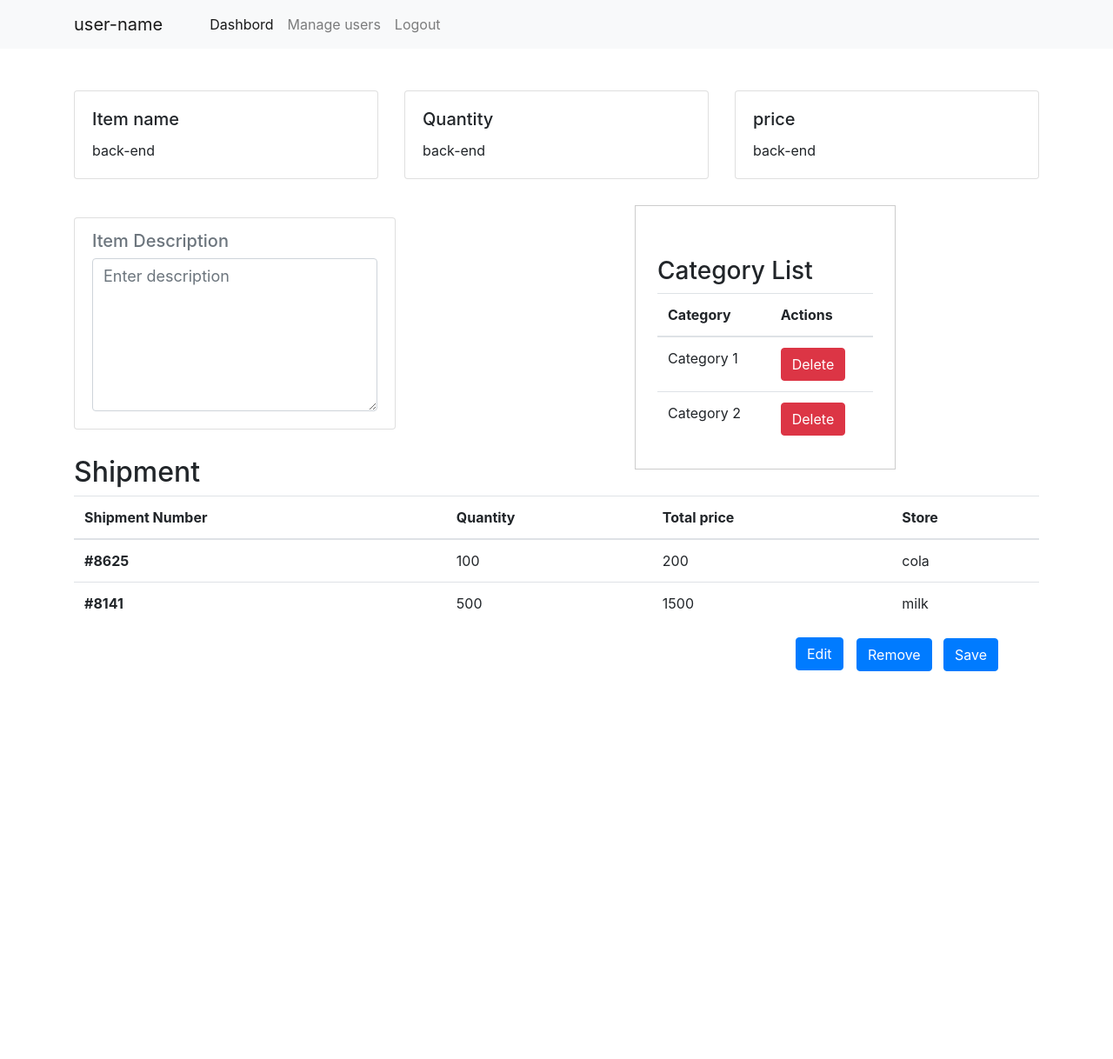
After one commit to AmrGharaba/python_project, a Django app: template warehouse_app/templates/view_items.html in a window 1280 px wide. The commit adds this page. Shown: the whole page at 87% size. Run offline with Django 4.2, Linux system fonts and the light colour scheme; the template is opened without the code that fills it, so the values that code supplies are empty; some libraries are stand-ins or nearby versions.

Commit message:
view items html

```diff
--- a/warehouse_app/templates/login_reg.html
+++ b/warehouse_app/templates/login_reg.html
@@ -4,6 +4,7 @@
     <meta charset="UTF-8">
     <meta name="viewport" content="width=device-width, initial-scale=1.0">
     <title>Login & Registration</title>
+
 </head>
 <body>
     <h1>Registration</h1>
--- /dev/null
+++ b/warehouse_app/templates/view_items.html
@@ -0,0 +1,146 @@
+<!DOCTYPE html>
+<html lang="en">
+<head>
+    <meta charset="UTF-8">
+    <meta name="viewport" content="width=device-width, initial-scale=1">
+    <meta name="viewport" content="width=device-width, initial-scale=1, maximum-scale=1, user-scalable=no">
+    <link rel="stylesheet" href="https://stackpath.bootstrapcdn.com/bootstrap/4.5.2/css/bootstrap.min.css">
+    <title>view item</title>
+</head>
+<body>
+    <nav class="navbar navbar-expand-lg navbar-light bg-light">
+        <div class="container">
+            <div class="row">
+            <div class="col-6">
+                <a class="navbar-brand" href="#">user-name</a>
+            </div>
+            <div class="col-6 text-right">
+                <button class="navbar-toggler" type="button" data-toggle="collapse" data-target="#navbarNav" aria-controls="navbarNav" aria-expanded="false" aria-label="Toggle navigation">
+                <span class="navbar-toggler-icon"></span>
+                </button>
+            </div>
+            </div>
+
+            <div class="collapse navbar-collapse" id="navbarNav">
+            <ul class="navbar-nav">
+                <li class="nav-item active">
+                <a class="nav-link" href="#">Dashbord <span class="sr-only">(current)</span></a>
+                </li>
+                <li class="nav-item">
+                <a class="nav-link" href="#">Manage users</a>
+                </li>
+                <li class="nav-item">
+                <a class="nav-link" href="#">Logout</a>
+                </li>
+            </ul>
+            </div>
+        </div>
+        </nav>
+        <div class="container mt-5">
+            <div class="row">
+                <div class="col-md-4">
+                    <div class="card">
+                        <div class="card-body">
+                            <h5 class="card-title">Item name</h5>
+                            <p class="card-text">back-end</p>
+                        </div>
+                    </div>
+                </div>
+                <div class="col-md-4">
+                    <div class="card">
+                        <div class="card-body">
+                            <h5 class="card-title">Quantity</h5>
+                            <p class="card-text">back-end</p>
+                        </div>
+                    </div>
+                </div>
+                <div class="col-md-4">
+                    <div class="card">
+                        <div class="card-body">
+                            <h5 class="card-title">price</h5>
+                            <p class="card-text">back-end</p>
+                        </div>
+                    </div>
+                </div>
+            </div>
+        </div>
+        <div style="width: 300px; border: 1px solid #ccc; padding: 10px; margin: 20px;position: relative ;top:10px;left: 710px;">
+            <div class="container mt-5">
+                <div class="row">
+                    <div class="col-md-12">
+                        <h3>Category List</h3>
+                        <table class="table">
+                            <thead>
+                                <tr>
+                                    <th scope="col">Category</th>
+                                    <th scope="col">Actions</th>
+                                </tr>
+                            </thead>
+                            <tbody>
+                                <tr>
+                                    <td>Category 1</td>
+                                    <td>
+                                        <button type="button" class="btn btn-danger">Delete</button>
+                                    </td>
+                                </tr>
+                                <tr>
+                                    <td>Category 2</td>
+                                    <td>
+                                        <button type="button" class="btn btn-danger">Delete</button>
+                                    </td>
+                                </tr>
+                            </tbody>
+                        </table>
+                    </div>
+                </div>
+            </div>
+        </div>
+
+        <div class="col-md-4 mb-4" style="margin: 20px; position: relative; top: -300px; left: 50px; width: 400px; height: 300px;">
+    <div class="card">
+        <div class="card-body">
+            <h6 class="card-subtitle mb-2 text-muted" style="font-size: 20px;">Item Description</h6>
+            <textarea class="form-control" rows="6" style="font-size: 18px;" placeholder="Enter description"></textarea>
+        </div>
+    </div>
+</div>
+    </div>
+</div>
+</div>
+<div class="container mt-4" style="margin: 20px;position: relative;top:-350px;left:50px;">
+    <h2>Shipment</h2>
+    <table class="table">
+        <thead>
+            <tr>
+                <th scope="col">Shipment Number</th>
+                <th scope="col">Quantity</th>
+                <th scope="col">Total price</th>
+                <th scope="col">Store</th>
+            </tr>
+        </thead>
+        <tbody>
+            <tr>
+                <th>#8625</th>
+                <td>100</td>
+                <td>200</td>
+                <td>cola</td>
+            </tr>
+            <tr>
+                <th >#8141</th>
+                <td>500</td>
+                <td>1500</td>
+                <td>milk</td>
+            </tr>
+
+        </tbody>
+    </table>
+
+    <button class="btn btn-primary" style="margin-left: 900px; ">Remove</button>
+    <button class="btn btn-primary" style="margin-left: 900px;position: relative;top:-38px;left: 100px; ">Save</button>
+    <button class="btn btn-primary" style="margin-left: 830px;position: relative;top:-77px;">Edit</button></td>
+
+
+</div>
+
+</body>
+</html>
```
